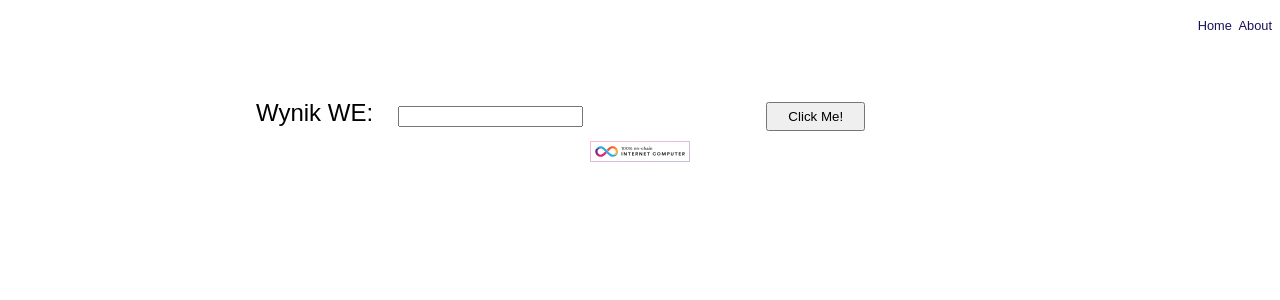
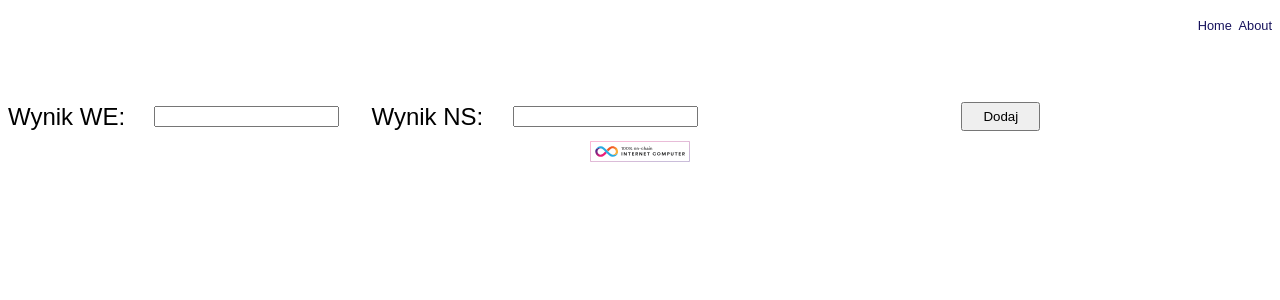
Before and after one commit to ggraczyk/karciane, a SvelteKit app in the folder src/karciane_frontend/: page / in a window 1280 px wide. Shown: the top 300 px of the page. Built offline with nearby package versions, Linux system fonts and the light colour scheme.

Commit message:
dwa pola

```diff
--- a/src/karciane_frontend/src/index.scss
+++ b/src/karciane_frontend/src/index.scss
@@ -14,12 +14,10 @@ img {
 
 form {
   display: flex;
+  flex-direction: row;
+  align-items: center;
   justify-content: center;
-  gap: 0.5em;
-  flex-flow: row wrap;
-  max-width: 60vw;
-  margin: auto;
-  align-items: baseline;
+  gap: 16px;
 }
 
 button[type="submit"] {
--- a/src/karciane_frontend/src/routes/+page.svelte
+++ b/src/karciane_frontend/src/routes/+page.svelte
@@ -7,9 +7,10 @@
 	let errors = {};
 
     const schema = yup.object().shape({
-      name: yup.string().required("uzupełnij pole").matches(/^[-,0-9]+5$|0$/,
-                            "tylko liczby podzielne przez 5!"
-    ),
+      pair1: yup.string().required("uzupełnij pole").matches(/^[-,0-9]+5$|0$/,
+                            "źle!"),
+      pair2: yup.string().required("uzupełnij pole").matches(/^[-,0-9]+5$|0$/,
+                            "źle!"),
     });
 
 
@@ -21,7 +22,7 @@
     alert(JSON.stringify(values));
 
     const name = event.target.name.value;
-    backend.greet(name).then((response) => {
+    backend.greet(pair1).then((response) => {
       greeting = response;
     });
     return false;
@@ -57,11 +58,13 @@
   <br />
   <br />
   <form action="#" on:submit|preventDefault={submitHandler}>
-    <label for="name">Wynik WE: &nbsp;</label>
-
-    <input id="name" alt="Name" type="text" bind:value={values.name}/>
-    <span>{#if errors.name}{errors.name}{/if}</span>
-    <button type="submit">Click Me!</button>
+    <label for="pair1">Wynik WE: &nbsp;</label>
+    <input id="pair1" alt="pair1" type="text" bind:value={values.pair1}/>
+    <span>{#if errors.pair1}{errors.pair1}{/if}</span>
+    <label for="pair2">Wynik NS: &nbsp;</label>
+    <input id="pair2" alt="pair2" type="text" bind:value={values.pair2}/>
+    <span>{#if errors.pair2}{errors.pair2}{/if}</span>
+    <button type="submit">Dodaj</button>
   </form>
 
   <section id="greeting">{greeting}</section>
```
